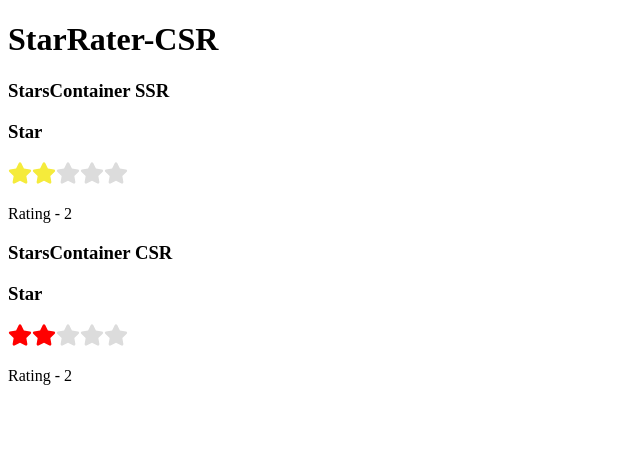
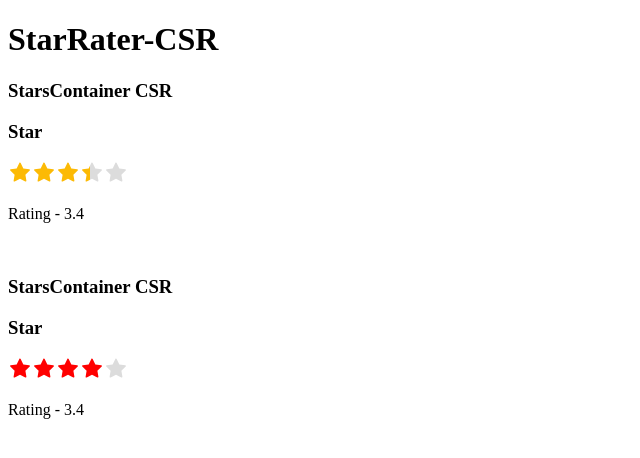
Before and after one commit to KangWoosung/star-rater-csr, a React (Vite) app: page / in a window 1280 px wide. Shown: the top 458 px of the page, without its empty margins (0-640 px from the left). Built offline with nearby package versions, Linux system fonts and the light colour scheme.

Commit message:
Decimal render added

```diff
--- /dev/null
+++ b/src/modules/star-rater/StarRaterCSR2.tsx
@@ -0,0 +1,100 @@
+/*
+
+decimal expression added
+
+    // const decimal = defaultScore - Math.floor(defaultScore);
+    // const flooredScore = Math.round(defaultScore - decimal);
+*/
+
+import React, { useMemo, useState } from "react";
+import { DefaultStarConfigType, defaultStarConfig } from "./defaultStarConfig";
+import { AiFillStar } from "react-icons/ai";
+
+type StarRaterCSRPromType = {
+  auth: boolean;
+  defaultScore: number;
+  setScore: (score: number) => void;
+  setFillOffset: (offset: number) => void;
+  starConfig: DefaultStarConfigType | null;
+};
+
+type StarStyleType = {
+  fontSize: string;
+  color?: string;
+  fill: string;
+};
+
+const StarRaterCSR = ({
+  auth,
+  defaultScore,
+  setScore,
+  setFillOffset,
+  starConfig,
+}: StarRaterCSRPromType) => {
+  const [hoverRating, setHoverRating] = useState<number>(0);
+
+  const starConfigObj = starConfig || defaultStarConfig;
+
+  const decimal = defaultScore - Math.floor(defaultScore);
+  //   const flooredScore = Math.round(defaultScore - decimal);
+  const ceiledScore = Math.ceil(defaultScore);
+  const decimalPercentage = Math.round(decimal * 100);
+
+  const defaultStyle: StarStyleType = {
+    fontSize: starConfigObj.size,
+    color: starConfigObj.color.unfilled,
+    fill: "",
+  };
+
+  const getColor = (index: number) => {
+    if (hoverRating >= index) {
+      return starConfigObj.color.filled;
+    } else if (!hoverRating && starConfigObj.score >= index) {
+      return starConfigObj.color.filled;
+    } else if (!hoverRating && defaultScore >= index) {
+      return starConfigObj.color.filled;
+    } else if (!hoverRating && decimal && ceiledScore === index) {
+      return starConfigObj.color.filled;
+    }
+
+    return starConfigObj.color.unfilled;
+  };
+
+  const starRating = useMemo(() => {
+    return Array(starConfigObj.count)
+      .fill(0)
+      .map((_, i) => i + 1)
+      .map((idx) => {
+        let curStyle = { ...defaultStyle };
+        if (!auth && decimalPercentage && idx === ceiledScore) {
+          curStyle = { ...defaultStyle, fill: "url(#star-gradient)" };
+          setFillOffset(decimalPercentage);
+        }
+        return (
+          <AiFillStar
+            className="cursor-pointer"
+            key={idx}
+            onClick={() => {
+              auth ? setScore(idx) : null;
+            }}
+            style={{ ...curStyle, color: getColor(idx) }}
+            onMouseEnter={() => {
+              auth && setHoverRating(idx);
+            }}
+            onMouseLeave={() => {
+              auth && setHoverRating(0);
+            }}
+          />
+        );
+      });
+  }, [defaultScore, starConfigObj, hoverRating]);
+
+  return (
+    <>
+      <h3>Star</h3>
+      {starRating}
+    </>
+  );
+};
+
+export default StarRaterCSR;
--- a/src/modules/star-rater/StarsContainer.tsx
+++ b/src/modules/star-rater/StarsContainer.tsx
@@ -26,7 +26,8 @@ Usage:
 */
 
 import React, { useState } from "react";
-import StarRaterCSR from "./StarRaterCSR";
+// import StarRaterCSR from "./StarRaterCSR";
+import StarRaterCSR from "./StarRaterCSR2";
 import { defaultStarConfig } from "./defaultStarConfig";
 
 type StarsContainerPropsType = {
@@ -35,9 +36,12 @@ type StarsContainerPropsType = {
 };
 
 const StarsContainer = ({ auth, starConfig }: StarsContainerPropsType) => {
-  const [score, setScore] = useState<number>(2);
+  const [score, setScore] = useState<number>(3.4);
+  const [fillOffset, setFillOffset] = useState<number>(50);
 
-  const SSR_CSR = auth ? "CSR" : "SSR";
+  const SSR_CSR = auth ? "CSR" : "CSR";
+
+  console.log(defaultStarConfig.color.filled);
 
   return (
     <>
@@ -49,11 +53,32 @@ const StarsContainer = ({ auth, starConfig }: StarsContainerPropsType) => {
             auth={auth}
             defaultScore={score}
             setScore={setScore}
+            setFillOffset={setFillOffset}
             starConfig={starConfig ? starConfig : defaultStarConfig}
           />
           <p>Rating - {score}</p>
         </div>
       </div>
+
+      {/* SVG Element for decimal render */}
+      <svg width="0" height="0">
+        <linearGradient id="star-gradient" x1="0%" y1="50%" x2="100%" y2="50%">
+          <stop stopColor={`${defaultStarConfig.color.filled}`} offset="0%" />
+          <stop
+            stopColor={`${defaultStarConfig.color.filled}`}
+            offset={`${fillOffset}%`}
+          />
+          <stop
+            stopColor={`${defaultStarConfig.color.unfilled}`}
+            offset={`${fillOffset}%`}
+          />
+          <stop
+            stopColor={`${defaultStarConfig.color.unfilled}`}
+            offset="100%"
+          />
+        </linearGradient>
+      </svg>
+      {/* <AiFillStar style={{ fill: "url(#star-gradient)", fontSize: "24px" }} /> */}
     </>
   );
 };
--- a/src/modules/star-rater/defaultStarConfig.ts
+++ b/src/modules/star-rater/defaultStarConfig.ts
@@ -3,7 +3,7 @@ export const defaultStarConfig = {
   count: 5,
   score: 0,
   color: {
-    filled: "#f5eb3b",
+    filled: "#fcba05",
     unfilled: "#DCDCDC",
   },
   size: "24px",
```
Also changed, not shown: src/modules/star-rater/StarRaterCSR.tsx (+7 -0 lines).
